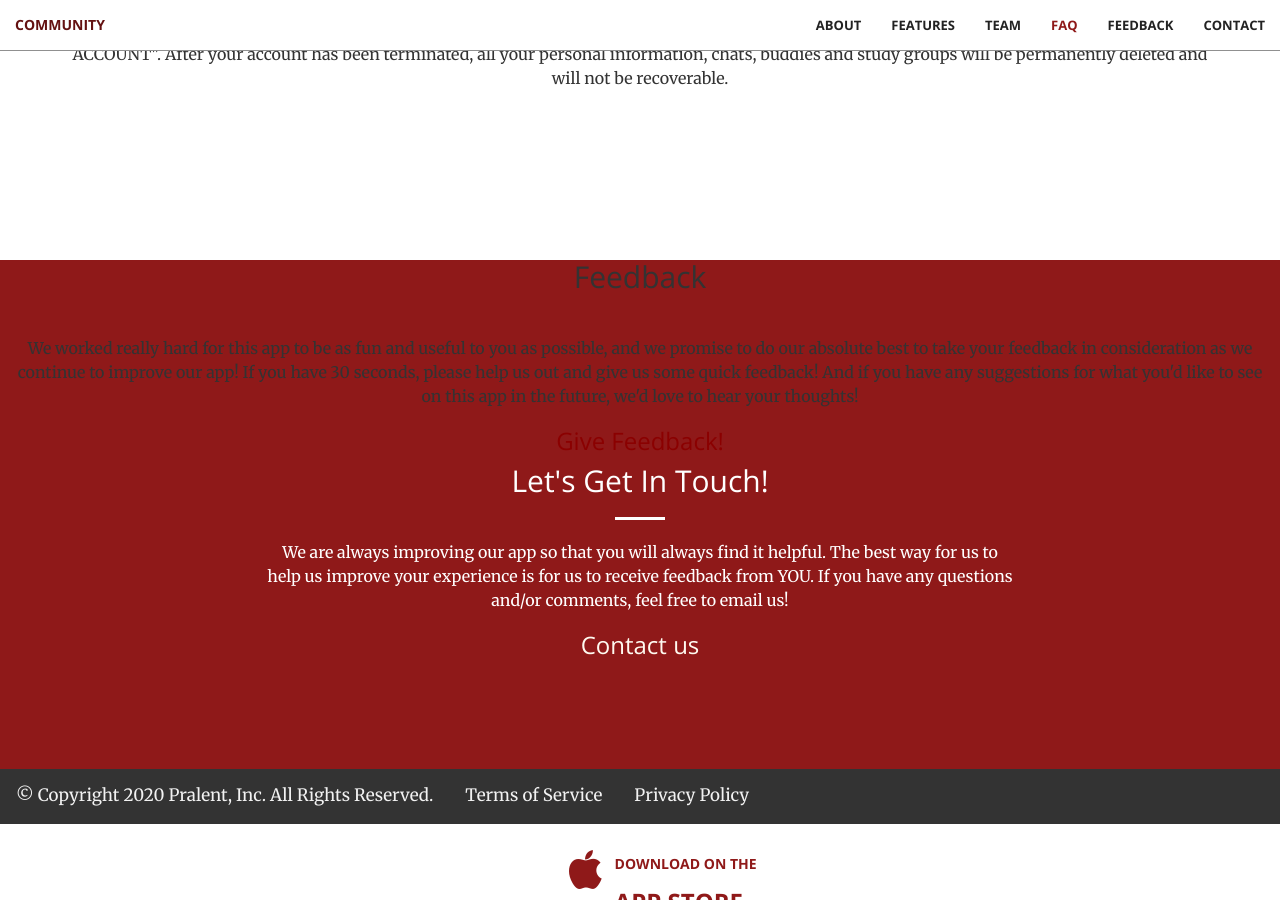
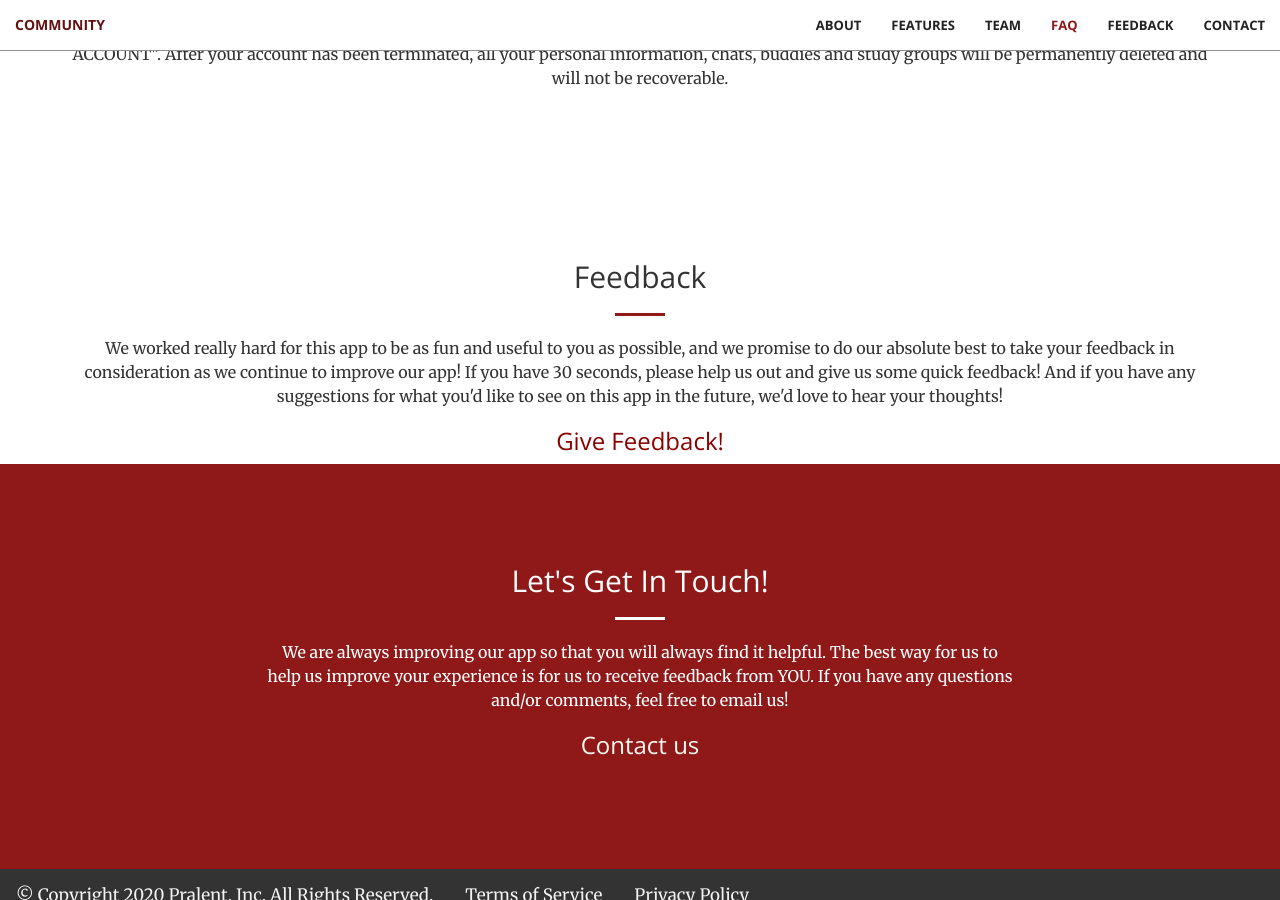
Before and after one commit to zanarellinina/communitywebsite, a Jekyll site: the page built from index.html, in a window 1280 px wide and 900 px high, scrolled down 3550 px. Built offline with Jekyll 4.4.1, drawn with Linux system fonts in a browser that asks for light colours.

Commit message:
nuovasez

```diff
--- a/_includes/feedback.html
+++ b/_includes/feedback.html
@@ -1,4 +1,6 @@
-<div style="margin-top: 50px;" id="#feedback">
+<div class="container" id="feedback">
+    <div class="row">
+        <div style="margin-top: 50px;">
             <div class="col-lg-12 text-center">
                 <h2 class="section-heading">Feedback</h2>
                 <hr class="primary">
@@ -8,3 +10,5 @@
                 </a>
             </div>
         </div>
+    </div>
+</div>
```
Lines whose indentation alone changed are shown as unchanged.
